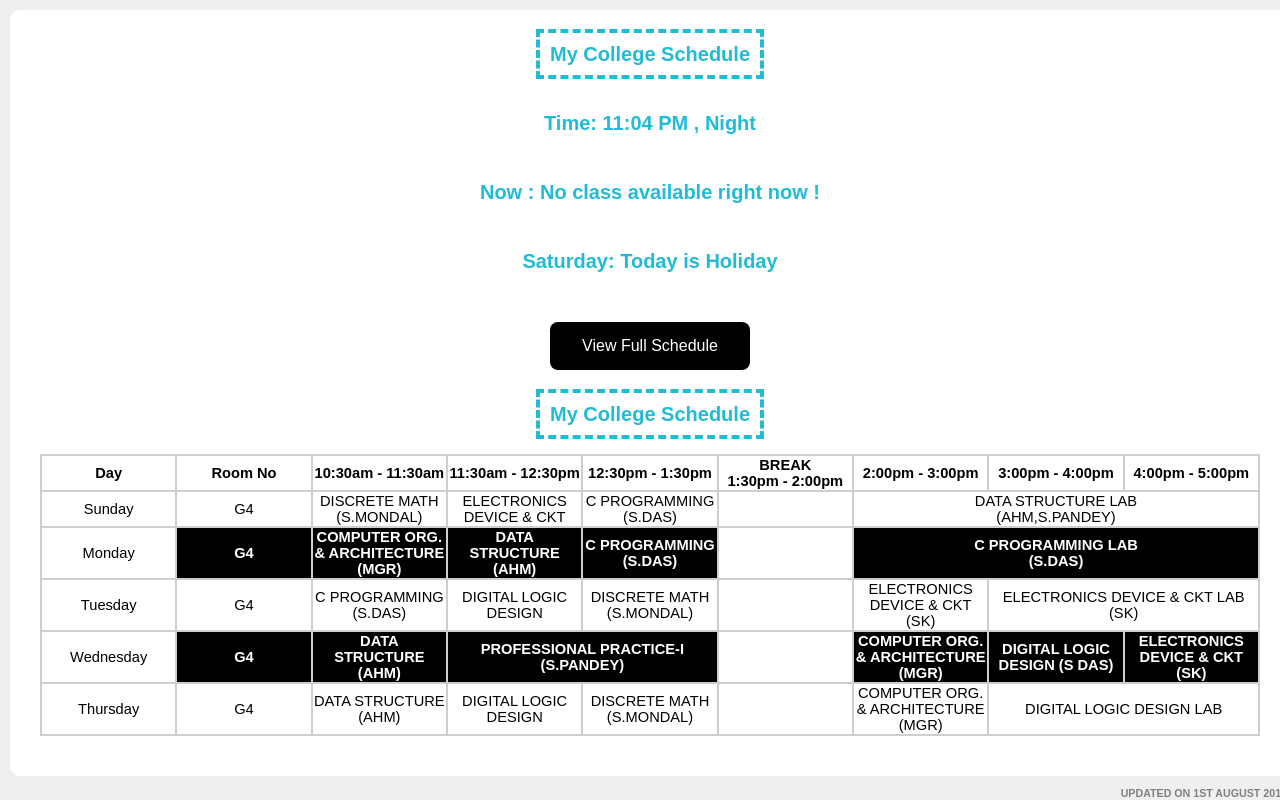
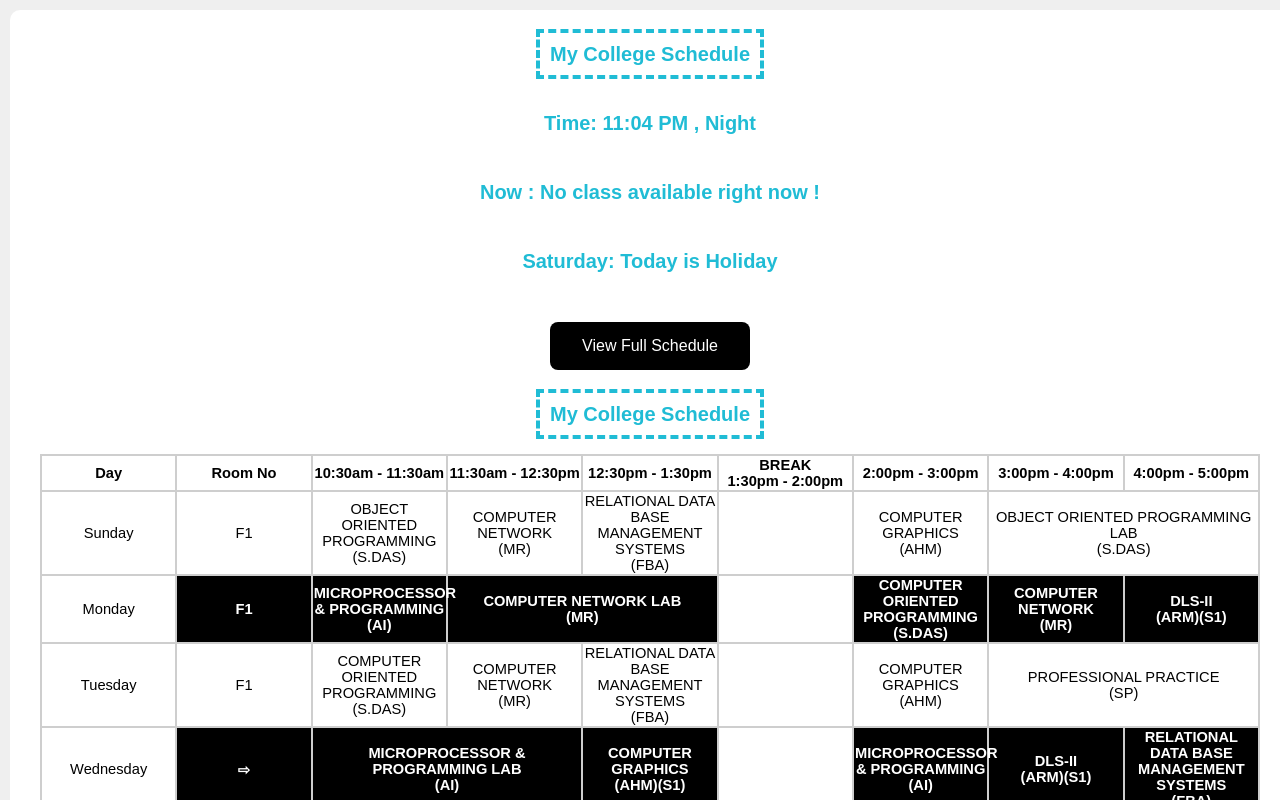
Before and after one commit to mrinjamul/college-schedule, a React (Create React App) app: page / in a window 1280 px wide. Both pictures are taken after a click on the button "View Full Schedule". Shown: the top 800 px of the page. Built offline with nearby package versions, Linux system fonts and the light colour scheme.

Commit message:
updated full-shedule

```diff
--- a/src/components/Fschedule.js
+++ b/src/components/Fschedule.js
@@ -20,51 +20,51 @@ function Schedule() {
               </tr>
               <tr>
                   <td>Sunday</td>
-                  <td>G4</td>
-                  <td>DISCRETE MATH<br/>(S.MONDAL)</td>
-                  <td>ELECTRONICS DEVICE & CKT</td>
-                  <td>C PROGRAMMING<br/>(S.DAS)</td>
+                  <td>F1</td>
+                  <td>OBJECT ORIENTED PROGRAMMING<br/>(S.DAS)</td>
+                  <td>COMPUTER NETWORK<br/>(MR)</td>
+                  <td>RELATIONAL DATA BASE MANAGEMENT SYSTEMS<br/>(FBA)</td>
                   <td></td>
-                  <td colspan="3">DATA STRUCTURE LAB<br/>(AHM,S.PANDEY)</td>
+                  <td>COMPUTER GRAPHICS<br/>(AHM)</td>
+                  <td colspan="2">OBJECT ORIENTED PROGRAMMING LAB<br/>(S.DAS)</td>
               </tr>
               <tr>
                   <td>Monday</td>
-                  <td className="selected">G4</td>
-                  <td className="selected">COMPUTER ORG. & ARCHITECTURE<br/>(MGR)</td>
-                  <td className="selected">DATA STRUCTURE<br/>(AHM)</td>
-                  <td className="selected">C PROGRAMMING<br/>(S.DAS)</td>
+                  <td className="selected">F1</td>
+                  <td className="selected">MICROPROCESSOR & PROGRAMMING<br/>(AI)</td>
+                  <td className="selected" colspan="2">COMPUTER NETWORK LAB<br/>(MR)</td>
                   <td></td>
-                  <td className="selected" colspan="3">C PROGRAMMING LAB<br/>(S.DAS)</td>
+                  <td className="selected">COMPUTER ORIENTED PROGRAMMING<br/>(S.DAS)</td>
+                  <td className="selected">COMPUTER NETWORK<br/>(MR)</td>
+                  <td className="selected">DLS-II<br/>(ARM)(S1)</td>
               </tr>
               <tr>
                   <td>Tuesday</td>
-                  <td>G4</td>
-                  <td>C PROGRAMMING<br/>(S.DAS)</td>
-                  <td>DIGITAL LOGIC DESIGN</td>
-                  <td>DISCRETE MATH<br/>(S.MONDAL)</td>
+                  <td>F1</td>
+                  <td>COMPUTER ORIENTED PROGRAMMING<br/>(S.DAS)</td>
+                  <td>COMPUTER NETWORK<br/>(MR)</td>
+                  <td>RELATIONAL DATA BASE MANAGEMENT SYSTEMS<br/>(FBA)</td>
                   <td></td>
-                  <td>ELECTRONICS DEVICE & CKT (SK)</td>
-                  <td colspan="2">ELECTRONICS DEVICE & CKT LAB (SK)</td>
+                  <td>COMPUTER GRAPHICS<br/>(AHM)</td>
+                  <td colspan="2">PROFESSIONAL PRACTICE<br/>(SP)</td>
               </tr>
               <tr>
                   <td>Wednesday</td>
-                  <td className="selected">G4</td>
-                  <td className="selected">DATA STRUCTURE<br/>(AHM)</td>
-                  <td className="selected" colspan="2">PROFESSIONAL PRACTICE-I<br/>(S.PANDEY)</td>
+                  <td className="selected">&#8680;</td>
+                  <td className="selected" colspan="2">MICROPROCESSOR & PROGRAMMING LAB<br/>(AI)</td>
+                  <td className="selected">COMPUTER GRAPHICS<br/>(AHM)(S1)</td>
                   <td></td>
-                  <td className="selected">COMPUTER ORG. & ARCHITECTURE<br/>(MGR)</td>
-                  <td className="selected">DIGITAL LOGIC DESIGN (S DAS)</td>
-                  <td className="selected">ELECTRONICS DEVICE & CKT (SK)</td>
+                  <td className="selected">MICROPROCESSOR & PROGRAMMING<br/>(AI)</td>
+                  <td className="selected">DLS-II <br/>(ARM)(S1)</td>
+                  <td className="selected">RELATIONAL DATA BASE MANAGEMENT SYSTEMS<br/>(FBA)</td>
               </tr>
               <tr>
                   <td>Thursday</td>
-                  <td>G4</td>
-                  <td>DATA STRUCTURE<br/>(AHM)</td>
-                  <td>DIGITAL LOGIC DESIGN</td>
-                  <td>DISCRETE MATH<br/>(S.MONDAL)</td>
                   <td></td>
-                  <td>COMPUTER ORG. & ARCHITECTURE<br/>(MGR)</td>
-                  <td colspan="2">DIGITAL LOGIC DESIGN LAB</td>
+                  <td>MICROPROCESSOR & PROGRAMMING<br/>(AI)</td>
+                  <td colspan="2">COMPUTER GRAPHICS LAB<br/>(AHM)</td>
+                  <td></td>
+                  <td colspan="3">RELATIONAL DATA BASE MANAGEMENT SYSTEMS LAB<br/>(FBA)</td>
               </tr>
           </table>
       </div>
```
